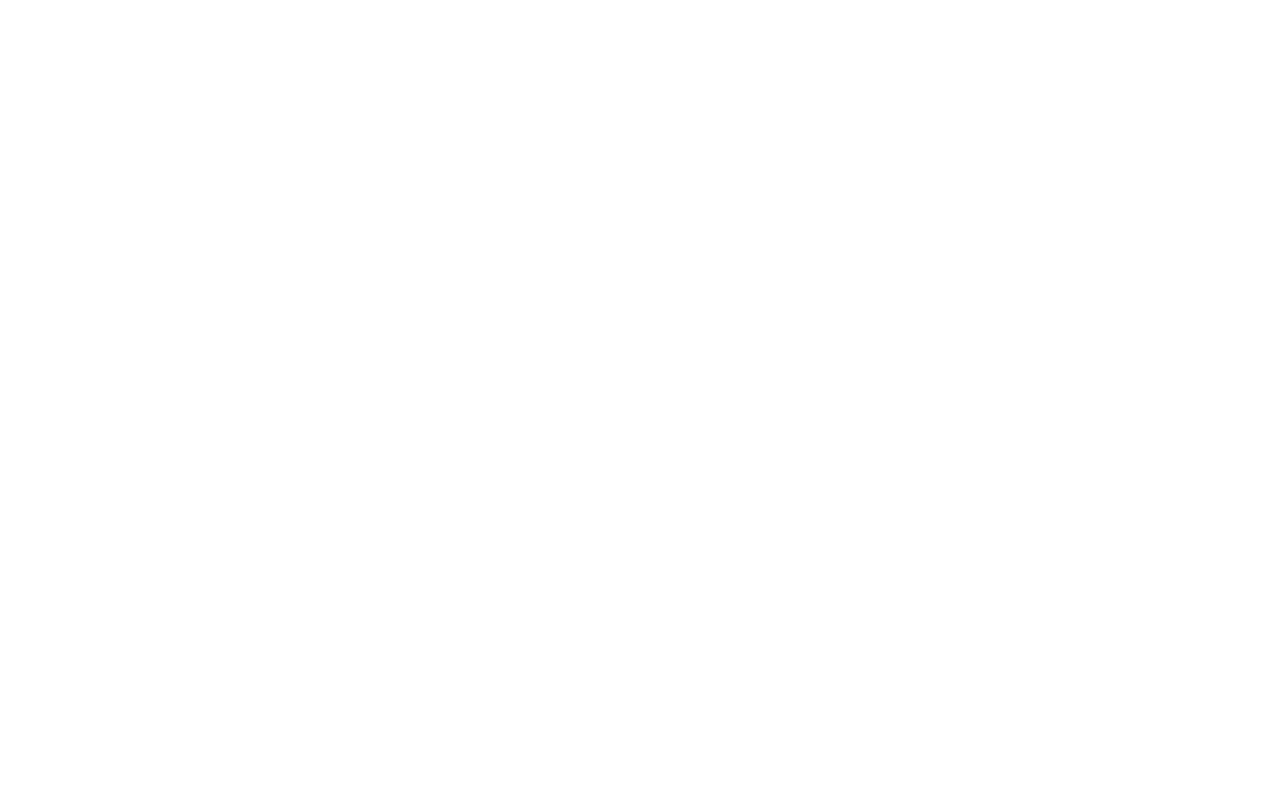
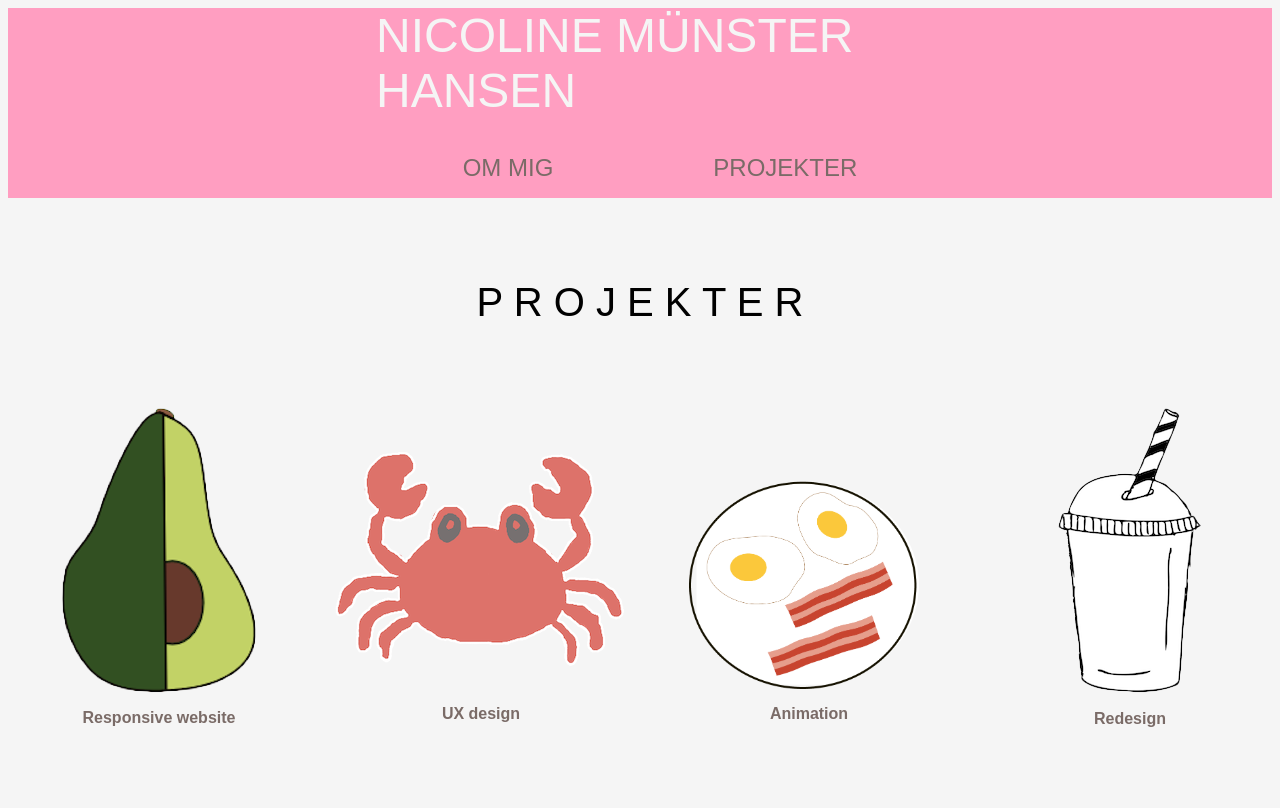
Before and after one commit to nicolinemunster/Portofolio-eksamen, a plain HTML site: page projekter.html in a window 1280 px wide. Drawn offline with Linux system fonts and the light colour scheme; a web font is replaced by a local one.

Commit message:
projekter

```diff
--- a/animation.html
+++ b/animation.html
@@ -0,0 +1,43 @@
+<!DOCTYPE html>
+<html lang="">
+  <head>
+    <meta name="robots" content="noindex" />
+    <meta charset="utf-8" />
+    <meta http-equiv="X-UA-Compatible" content="IE=edge" />
+    <meta name="viewport" content="width=device-width, initial-scale=1.0" />
+    <title>Animation</title>
+    <link rel="stylesheet" href="style.css" />
+    <link rel="stylesheet" href="https://use.typekit.net/szz5qwt.css" />
+    <link rel="stylesheet" href="https://use.typekit.net/szz5qwt.css" />
+  </head>
+  <body class="baggrund">
+    <header class="menu">
+      <div class="menu_left">
+        <a href="index.html">NICOLINE MÜNSTER HANSEN</a>
+      </div>
+      <div class="menu_right">
+        <nav>
+          <ul>
+            <li><a href="om.html">OM MIG</a></li>
+            <li><a href="projekter.html">PROJEKTER</a></li>
+          </ul>
+        </nav>
+      </div>
+    </header>
+
+    <main></main>
+    <footer>
+      <section id="footer">
+        <div class="eksamen">
+          <p>Portofolio eksamen 1. semester 2021</p>
+        </div>
+        <div class="telefon">
+          <p><a href="Nr: 30 30 01 44">Nr: 30 30 01 44</a></p>
+        </div>
+        <div class="adresse">
+          <p>Bornholmsgade 6, 4. mf 1266 København K</p>
+        </div>
+      </section>
+    </footer>
+  </body>
+</html>
--- a/projekter.html
+++ b/projekter.html
@@ -0,0 +1,50 @@
+<!DOCTYPE html>
+<html lang="">
+  <head>
+    <meta name="robots" content="noindex" />
+    <meta charset="utf-8" />
+    <meta http-equiv="X-UA-Compatible" content="IE=edge" />
+    <meta name="viewport" content="width=device-width, initial-scale=1.0" />
+    <title>Projekter</title>
+    <link rel="stylesheet" href="style.css" />
+    <link rel="stylesheet" href="https://use.typekit.net/szz5qwt.css" />
+    <link rel="stylesheet" href="https://use.typekit.net/szz5qwt.css" />
+  </head>
+  <body class="baggrund">
+    <header class="menu">
+      <div class="menu_left">
+        <a href="index.html">NICOLINE MÜNSTER HANSEN</a>
+      </div>
+      <div class="menu_right">
+        <nav>
+          <ul>
+            <li><a href="om.html">OM MIG</a></li>
+            <li><a href="projekter.html">PROJEKTER</a></li>
+          </ul>
+        </nav>
+      </div>
+    </header>
+
+    <div class="menu_p">
+      <h1>P R O J E K T E R</h1>
+    </div>
+    <section id="boxp">
+      <div class="avokado_p">
+        <img src="images/avo.png" alt="avokado" />
+        <h3><a href="responsive.html">Responsive website</a></h3>
+      </div>
+      <div class="krabbe_p">
+        <img src="images/crab-icon.png" alt="krabbe" />
+        <h3><a href="ux.html">UX design</a></h3>
+      </div>
+      <div class="bacon_p">
+        <img src="images/bacon.png" alt="bacon-icon" />
+        <h3><a href="animation.html">Animation</a></h3>
+      </div>
+      <div class="juice_p">
+        <img src="images/juice1.png" alt="juice-icon" />
+        <h3><a href="redesign.html">Redesign</a></h3>
+      </div>
+    </section>
+  </body>
+</html>
--- a/style.css
+++ b/style.css
@@ -391,6 +391,36 @@ a:hover {
     text-decoration: none;
   }
 
+  /* //--PROJEKTER-billeder--// */
+  #boxp {
+    display: flex;
+    position: relative;
+  }
+  .avokado_p {
+    left: -8rem;
+    position: relative;
+    margin-bottom: 4rem;
+  }
+  .krabbe_p {
+    left: -4rem;
+    position: relative;
+    margin-top: 1.5rem;
+    margin-bottom: 4rem;
+  }
+  .bacon_p {
+    left: -1rem;
+    width: 15rem;
+    position: relative;
+    margin-top: 4.3rem;
+    margin-bottom: 4rem;
+  }
+  .juice_p {
+    left: 7rem;
+    margin-top: 0rem;
+    position: relative;
+    margin-bottom: 4rem;
+  }
+
   /*Header og footer*/
   header {
     background-color: #ff9ec1;
```
Also changed, not shown: om.html (+43 -0 lines).
